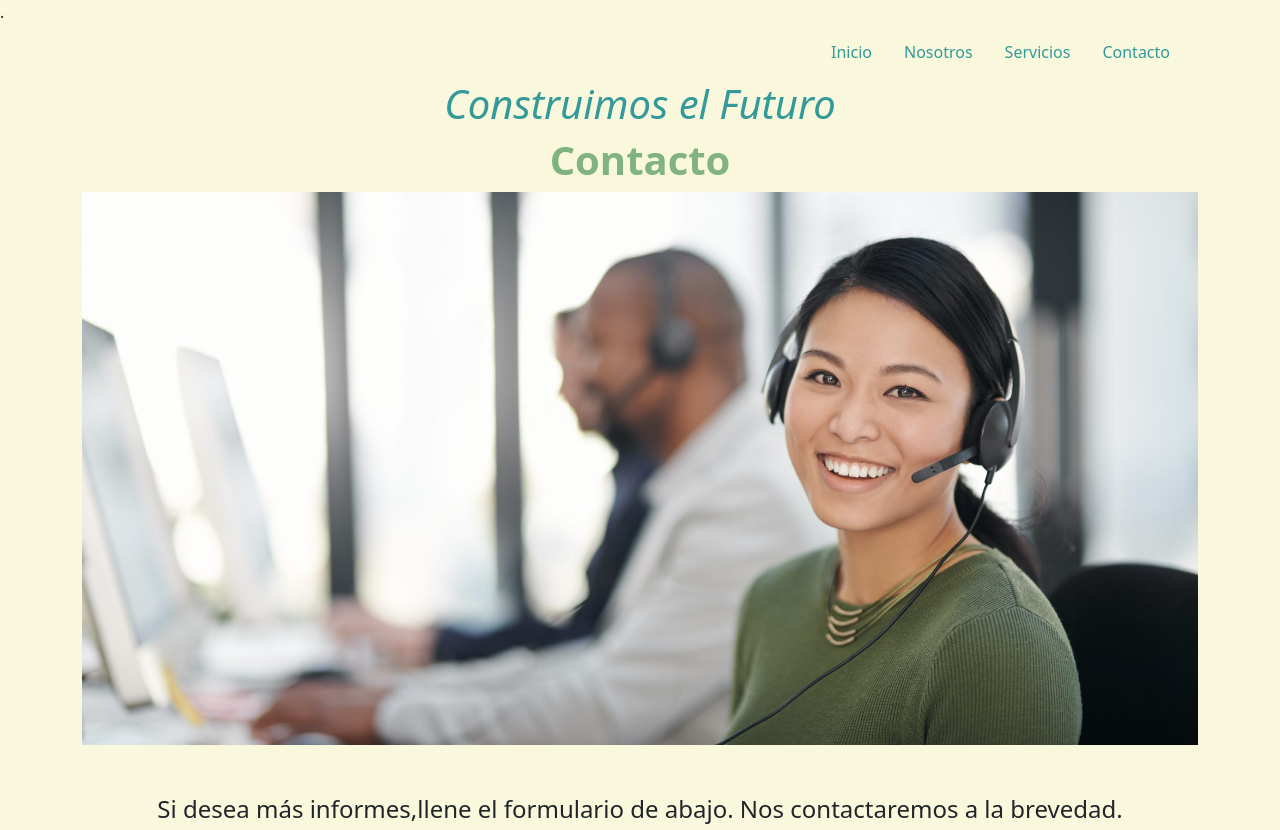
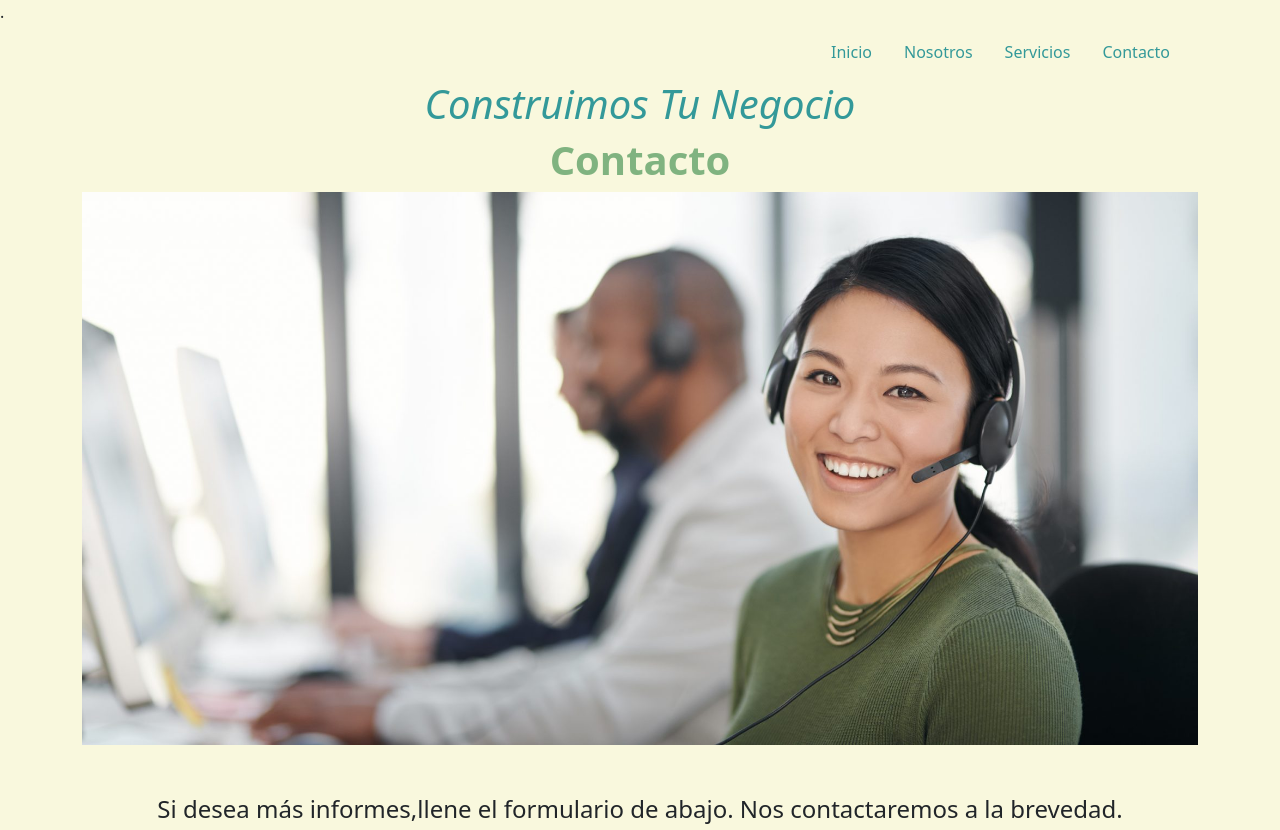
Before and after one commit to ayonafamily/contacto, a website: page index.html in a window 1280 px wide. Shown: the top 830 px of the page. Drawn offline with Linux system fonts and the light colour scheme.

Commit message:
mejora titulo

```diff
--- a/index.html
+++ b/index.html
@@ -60,7 +60,7 @@
 
     <header>
       <!--Tarea: configurar hero con titulo-->
-      <h1 class="text-center " style="color:#339999 "><i>Construimos el Futuro</i></h1>
+      <h1 class="text-center " style="color:#339999 "><i>Construimos Tu Negocio</i></h1>
       <h2 class="text-center display-6" style="color:#80b380;font-weight: 600 ">Contacto</h2>
       <figure class=" d-inline-block">
         <img class="img-fluid d-block w-100" src="img/iStock-912491748-1.jpg">
```
